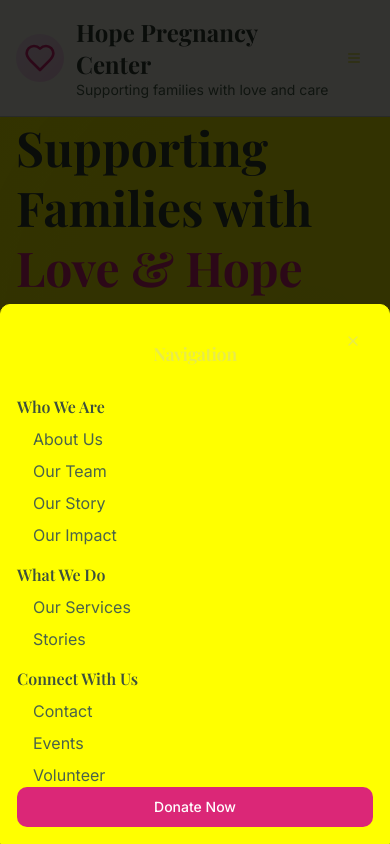
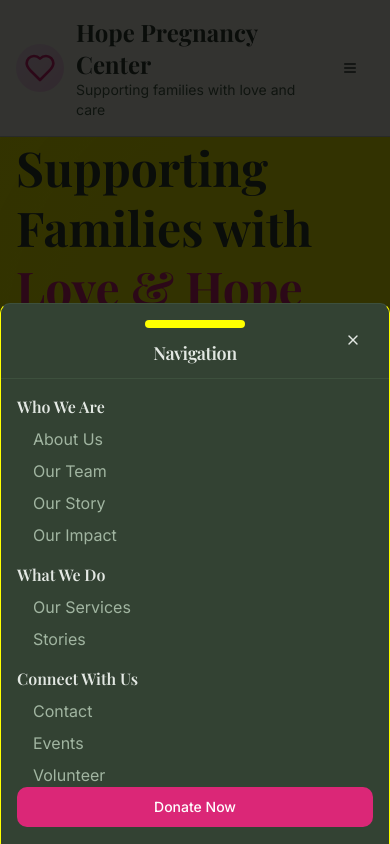
Before and after one commit to kisernl/prc-floral, a React (Vite) app: page / in a window 390 px wide. Both pictures are taken after a click on the button 354 px from the left and 58 px from the top of the page. Built offline with nearby package versions, Linux system fonts and the light colour scheme.

Commit message:
Fix: Improve mobile navigation and layout
- Centered dropdown menus.
- Fixed newsletter input overflow.
- Removed donation form from home page.
- Increased hamburger button size and changed color.
- Darkened navigation theme color for mobile.

```diff
--- a/src/components/Footer.tsx
+++ b/src/components/Footer.tsx
@@ -76,13 +76,13 @@ const Footer = () => {
             </div>
             <div className="space-y-2">
               <p className="text-sm text-sage-300">Subscribe to our newsletter</p>
-              <div className="flex">
+              <div className="flex flex-col sm:flex-row gap-2">
                 <input
                   type="email"
                   placeholder="Your email"
-                  className="flex-1 px-3 py-2 text-sm bg-sage-700 border border-sage-600 rounded-l-lg focus:outline-none focus:border-rose-500"
+                  className="flex-1 px-3 py-2 text-sm bg-sage-700 border border-sage-600 rounded-lg focus:outline-none focus:border-rose-500 min-w-0"
                 />
-                <button className="px-4 py-2 bg-rose-600 text-white text-sm rounded-r-lg hover:bg-rose-700 transition-colors">
+                <button className="px-4 py-2 bg-rose-600 text-white text-sm rounded-lg hover:bg-rose-700 transition-colors whitespace-nowrap">
                   Subscribe
                 </button>
               </div>
--- a/src/components/Header.tsx
+++ b/src/components/Header.tsx
@@ -42,10 +42,10 @@ const Header = () => {
             <NavigationMenu>
               <NavigationMenuList className="space-x-6">
                 <NavigationMenuItem>
-                  <NavigationMenuTrigger className="text-sage-700 hover:text-rose-600 transition-colors font-medium bg-transparent">
+                  <NavigationMenuTrigger className="text-sage-700 hover:text-rose-600 transition-colors font-medium bg-transparent relative">
                     Who We Are
                   </NavigationMenuTrigger>
-                  <NavigationMenuContent>
+                  <NavigationMenuContent className="absolute left-1/2 transform -translate-x-1/2">
                     <div className="w-64 p-4">
                       <Link to="/about" className="block px-3 py-2 text-sage-700 hover:text-rose-600 hover:bg-sage-50 rounded transition-colors">
                         About Us
@@ -64,10 +64,10 @@ const Header = () => {
                 </NavigationMenuItem>
 
                 <NavigationMenuItem>
-                  <NavigationMenuTrigger className="text-sage-700 hover:text-rose-600 transition-colors font-medium bg-transparent">
+                  <NavigationMenuTrigger className="text-sage-700 hover:text-rose-600 transition-colors font-medium bg-transparent relative">
                     What We Do
                   </NavigationMenuTrigger>
-                  <NavigationMenuContent>
+                  <NavigationMenuContent className="absolute left-1/2 transform -translate-x-1/2">
                     <div className="w-64 p-4">
                       <Link to="/services" className="block px-3 py-2 text-sage-700 hover:text-rose-600 hover:bg-sage-50 rounded transition-colors">
                         Our Services
@@ -80,10 +80,10 @@ const Header = () => {
                 </NavigationMenuItem>
 
                 <NavigationMenuItem>
-                  <NavigationMenuTrigger className="text-sage-700 hover:text-rose-600 transition-colors font-medium bg-transparent">
+                  <NavigationMenuTrigger className="text-sage-700 hover:text-rose-600 transition-colors font-medium bg-transparent relative">
                     Connect With Us
                   </NavigationMenuTrigger>
-                  <NavigationMenuContent>
+                  <NavigationMenuContent className="absolute left-1/2 transform -translate-x-1/2">
                     <div className="w-64 p-4">
                       <Link to="/contact" className="block px-3 py-2 text-sage-700 hover:text-rose-600 hover:bg-sage-50 rounded transition-colors">
                         Contact
@@ -111,42 +111,42 @@ const Header = () => {
           <div className="md:hidden">
             <Drawer open={isOpen} onOpenChange={setIsOpen}>
               <DrawerTrigger asChild>
-                <Button variant="ghost" size="icon">
-                  <Menu className="h-6 w-6" />
+                <Button variant="ghost" size="icon" className="h-12 w-12 text-sage-800 hover:bg-sage-100">
+                  <Menu className="h-8 w-8" />
                 </Button>
               </DrawerTrigger>
-              <DrawerContent>
-                <DrawerHeader>
-                  <DrawerTitle>Navigation</DrawerTitle>
+              <DrawerContent className="bg-sage-800 text-sage-100 border-t-sage-700">
+                <DrawerHeader className="border-b border-sage-700">
+                  <DrawerTitle className="text-sage-100">Navigation</DrawerTitle>
                   <DrawerClose asChild>
-                    <Button variant="ghost" size="icon" className="absolute right-4 top-4">
+                    <Button variant="ghost" size="icon" className="absolute right-4 top-4 text-sage-100 hover:bg-sage-700">
                       <X className="h-4 w-4" />
                     </Button>
                   </DrawerClose>
                 </DrawerHeader>
                 <div className="p-4 space-y-4">
                   <div>
-                    <h3 className="font-semibold text-sage-700 mb-2">Who We Are</h3>
+                    <h3 className="font-semibold text-sage-100 mb-2">Who We Are</h3>
                     <div className="pl-4 space-y-2">
-                      <Link to="/about" onClick={() => setIsOpen(false)} className="block text-sage-600 hover:text-rose-600">About Us</Link>
-                      <Link to="/about/team" onClick={() => setIsOpen(false)} className="block text-sage-600 hover:text-rose-600">Our Team</Link>
-                      <Link to="/about/story" onClick={() => setIsOpen(false)} className="block text-sage-600 hover:text-rose-600">Our Story</Link>
-                      <Link to="/about/impact" onClick={() => setIsOpen(false)} className="block text-sage-600 hover:text-rose-600">Our Impact</Link>
+                      <Link to="/about" onClick={() => setIsOpen(false)} className="block text-sage-300 hover:text-rose-400">About Us</Link>
+                      <Link to="/about/team" onClick={() => setIsOpen(false)} className="block text-sage-300 hover:text-rose-400">Our Team</Link>
+                      <Link to="/about/story" onClick={() => setIsOpen(false)} className="block text-sage-300 hover:text-rose-400">Our Story</Link>
+                      <Link to="/about/impact" onClick={() => setIsOpen(false)} className="block text-sage-300 hover:text-rose-400">Our Impact</Link>
                     </div>
                   </div>
                   <div>
-                    <h3 className="font-semibold text-sage-700 mb-2">What We Do</h3>
+                    <h3 className="font-semibold text-sage-100 mb-2">What We Do</h3>
                     <div className="pl-4 space-y-2">
-                      <Link to="/services" onClick={() => setIsOpen(false)} className="block text-sage-600 hover:text-rose-600">Our Services</Link>
-                      <Link to="/stories" onClick={() => setIsOpen(false)} className="block text-sage-600 hover:text-rose-600">Stories</Link>
+                      <Link to="/services" onClick={() => setIsOpen(false)} className="block text-sage-300 hover:text-rose-400">Our Services</Link>
+                      <Link to="/stories" onClick={() => setIsOpen(false)} className="block text-sage-300 hover:text-rose-400">Stories</Link>
                     </div>
                   </div>
                   <div>
-                    <h3 className="font-semibold text-sage-700 mb-2">Connect With Us</h3>
+                    <h3 className="font-semibold text-sage-100 mb-2">Connect With Us</h3>
                     <div className="pl-4 space-y-2">
-                      <Link to="/contact" onClick={() => setIsOpen(false)} className="block text-sage-600 hover:text-rose-600">Contact</Link>
-                      <Link to="/events" onClick={() => setIsOpen(false)} className="block text-sage-600 hover:text-rose-600">Events</Link>
-                      <Link to="/volunteer" onClick={() => setIsOpen(false)} className="block text-sage-600 hover:text-rose-600">Volunteer</Link>
+                      <Link to="/contact" onClick={() => setIsOpen(false)} className="block text-sage-300 hover:text-rose-400">Contact</Link>
+                      <Link to="/events" onClick={() => setIsOpen(false)} className="block text-sage-300 hover:text-rose-400">Events</Link>
+                      <Link to="/volunteer" onClick={() => setIsOpen(false)} className="block text-sage-300 hover:text-rose-400">Volunteer</Link>
                     </div>
                   </div>
                   <Link to="/donate" onClick={() => setIsOpen(false)}>
--- a/src/pages/Index.tsx
+++ b/src/pages/Index.tsx
@@ -2,7 +2,6 @@
 import React from 'react';
 import Header from '@/components/Header';
 import HeroSection from '@/components/HeroSection';
-import DonationSection from '@/components/DonationSection';
 import TestimonialsSection from '@/components/TestimonialsSection';
 import Footer from '@/components/Footer';
 
@@ -12,7 +11,6 @@ const Index = () => {
       <Header />
       <main>
         <HeroSection />
-        <DonationSection />
         <TestimonialsSection />
       </main>
       <Footer />
```
